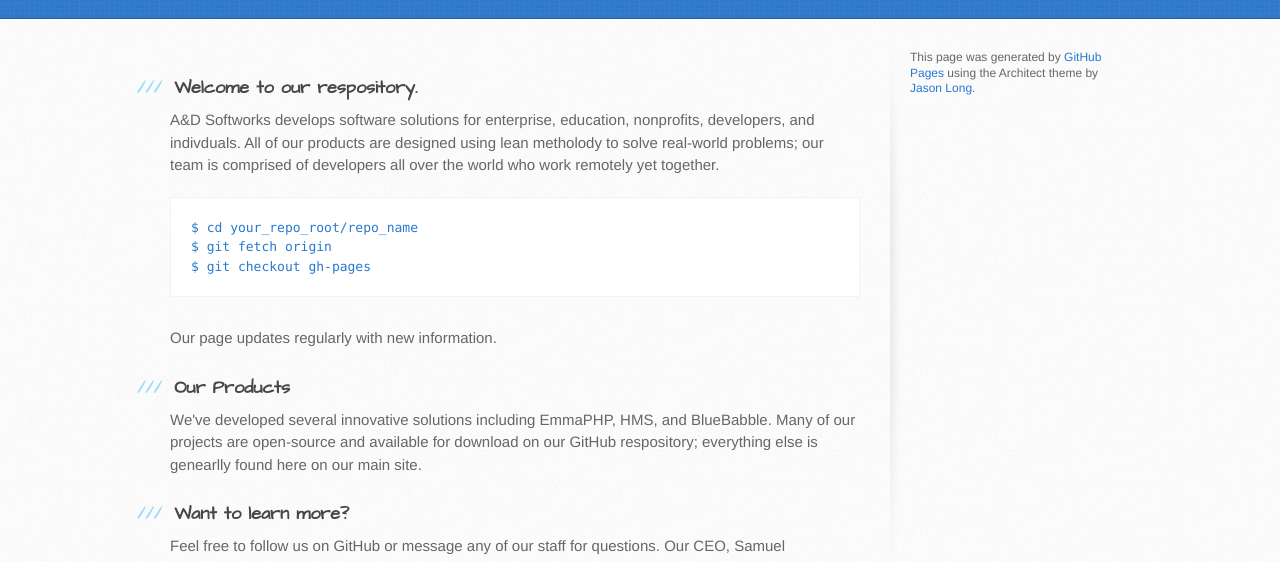
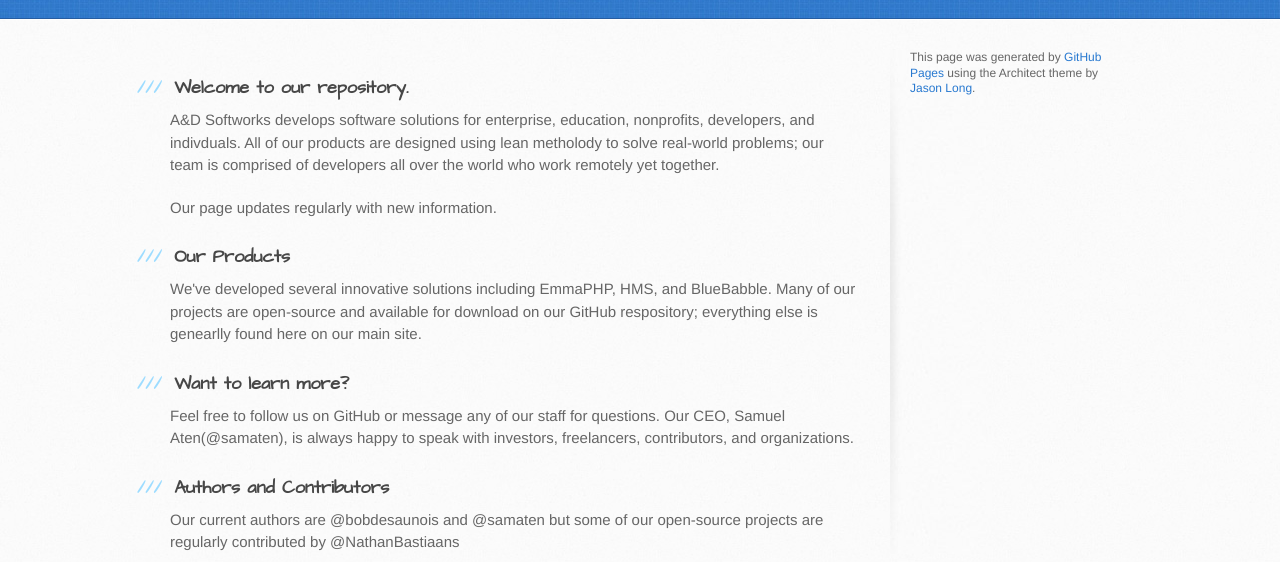
Before and after one commit to ADSoftworks/adsoftworks.github.io, a plain HTML site: page index.html in a window 1280 px wide. Shown: the part 182-744 px from the top of the page. Drawn offline with Linux system fonts and the light colour scheme.

Commit message:
Update index.html

```diff
--- a/index.html
+++ b/index.html
@@ -29,14 +29,9 @@
       <div class="inner clearfix">
         <section id="main-content">
           <h3>
-<a id="welcome-to-github-pages" class="anchor" href="#welcome-to-github-pages" aria-hidden="true"><span class="octicon octicon-link"></span></a>Welcome to our respository.</h3>
+<a id="welcome-to-github-pages" class="anchor" href="#welcome-to-github-pages" aria-hidden="true"><span class="octicon octicon-link"></span></a>Welcome to our repository.</h3>
 
 <p>A&D Softworks develops software solutions for enterprise, education, nonprofits, developers, and indivduals. All of our products are designed using lean metholody to solve real-world problems; our team is comprised of developers all over the world who work remotely yet together.</p>
-
-<pre><code>$ cd your_repo_root/repo_name
-$ git fetch origin
-$ git checkout gh-pages
-</code></pre>
 
 <p>Our page updates regularly with new information.</p>
 
```
